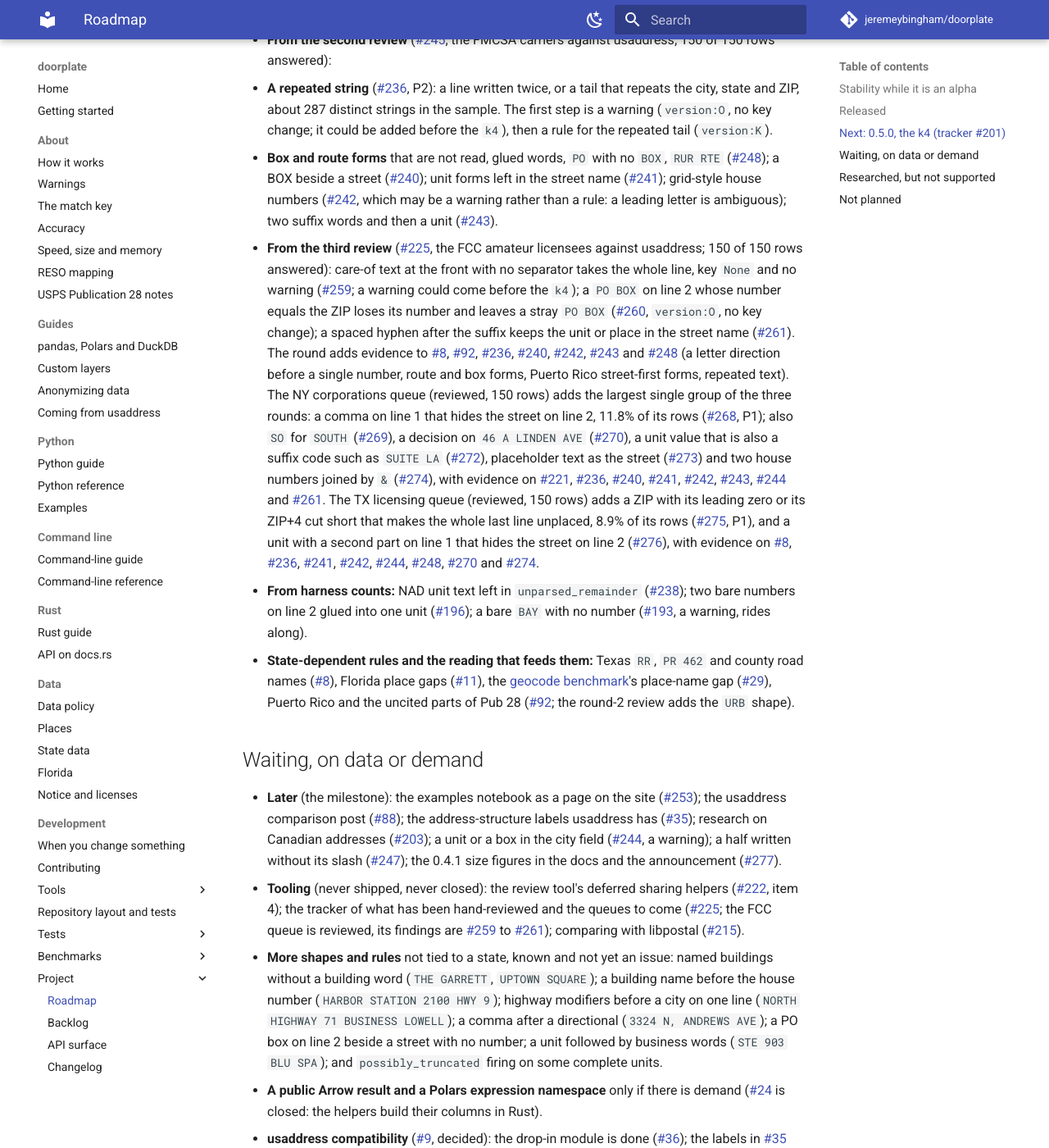
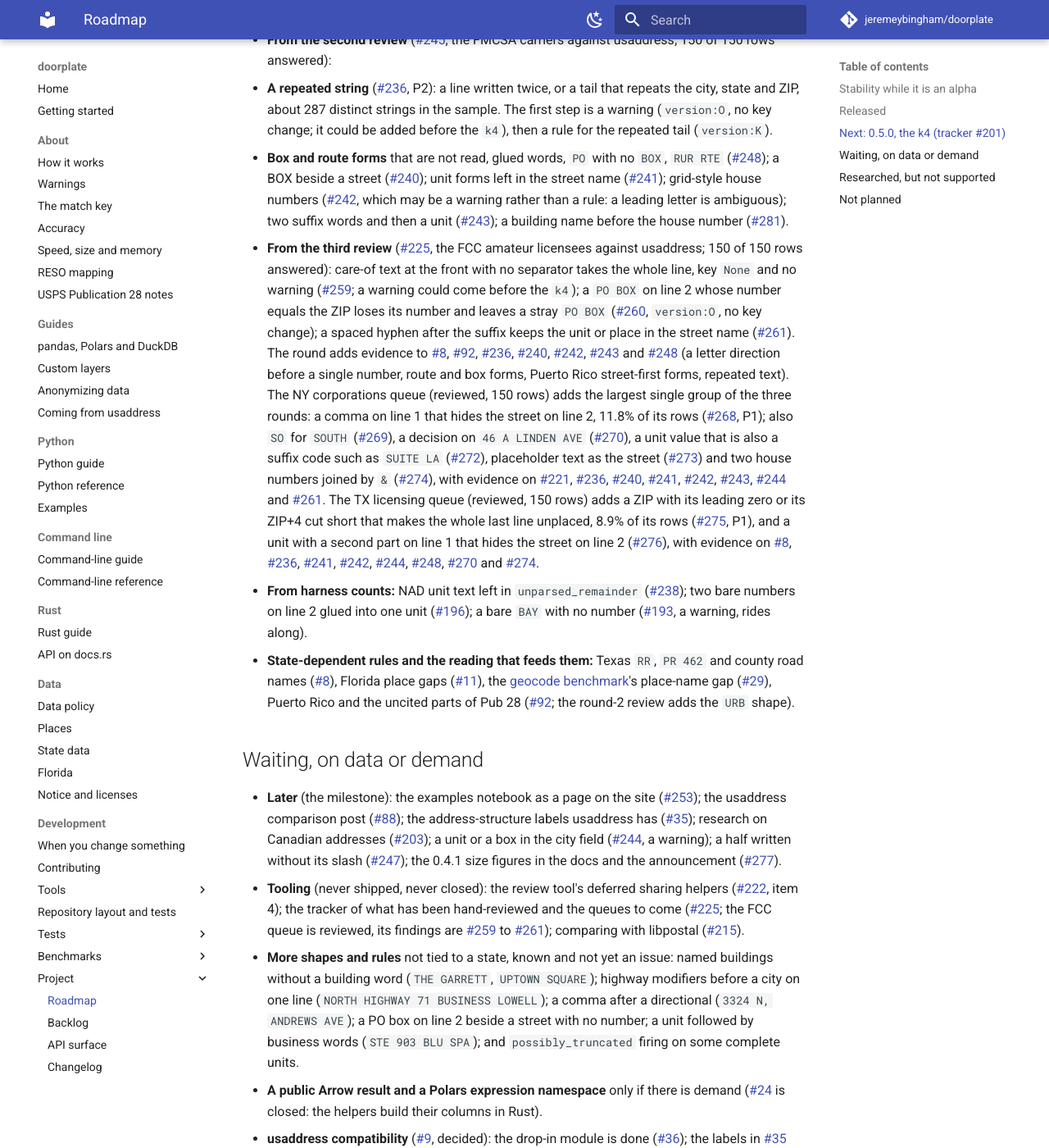
Before and after one commit to jeremeybingham/doorplate, an MkDocs documentation site: the page built from docs/roadmap.md, in a window 1280 px wide and 1400 px high, scrolled down 1866 px. Shown: the whole window at 82% size. Built offline with MkDocs 1.6.1 and Material for MkDocs 9.7.7, drawn with Linux system fonts in a browser that asks for light colours; comment, search, counter and statistics services are not loaded.

Commit message:
Roadmap: the building name before the house number is #281
Co-Authored-By: Claude Sonnet 5.5 <noreply@anthropic.com>

```diff
--- a/docs/roadmap.md
+++ b/docs/roadmap.md
@@ -55,7 +55,7 @@ scheduled; each rule needs a source, an invented corpus case, and a row-by-row m
   - **A repeated string** (#236, P2): a line written twice, or a tail that repeats the city, state and ZIP, about 287 distinct strings in the sample. The first step is a
     warning (`version:O`, no key change; it could be added before the `k4`), then a rule for the repeated tail (`version:K`).
   - **Box and route forms** that are not read, glued words, `PO` with no `BOX`, `RUR RTE` (#248); a BOX beside a street (#240);
-    unit forms left in the street name (#241); grid-style house numbers (#242, which may be a warning rather than a rule: a leading letter is ambiguous); two suffix words and then a unit (#243).
+    unit forms left in the street name (#241); grid-style house numbers (#242, which may be a warning rather than a rule: a leading letter is ambiguous); two suffix words and then a unit (#243); a building name before the house number (#281).
 - **From the third review** (#225, the FCC amateur licensees against usaddress; 150 of 150 rows answered): care-of text at the front with no separator takes the whole line,
   key `None` and no warning (#259; a warning could come before the `k4`); a `PO BOX` on line 2 whose number equals the ZIP loses its number and leaves a stray `PO BOX` (#260, `version:O`,
   no key change); a spaced hyphen after the suffix keeps the unit or place in the street name (#261). The round adds evidence to #8, #92, #236, #240, #242, #243 and #248
@@ -73,7 +73,7 @@ scheduled; each rule needs a source, an invented corpus case, and a row-by-row m
 - **Tooling** (never shipped, never closed): the review tool's deferred sharing helpers (#222, item 4); the tracker of what has been hand-reviewed and the
   queues to come (#225; the FCC queue is reviewed, its findings are #259 to #261); comparing with libpostal (#215).
 - **More shapes and rules** not tied to a state, known and not yet an issue: named buildings without a building word (`THE GARRETT`, `UPTOWN SQUARE`);
-  a building name before the house number (`HARBOR STATION 2100 HWY 9`); highway modifiers before a city on one line
+  highway modifiers before a city on one line
   (`NORTH HIGHWAY 71 BUSINESS LOWELL`); a comma after a directional (`3324 N, ANDREWS AVE`); a PO box on line 2 beside a street with no number; a unit
   followed by business words (`STE 903 BLU SPA`); and `possibly_truncated` firing on some complete units.
 - **A public Arrow result and a Polars expression namespace** only if there is demand (#24 is closed: the helpers build their columns in Rust).
```
